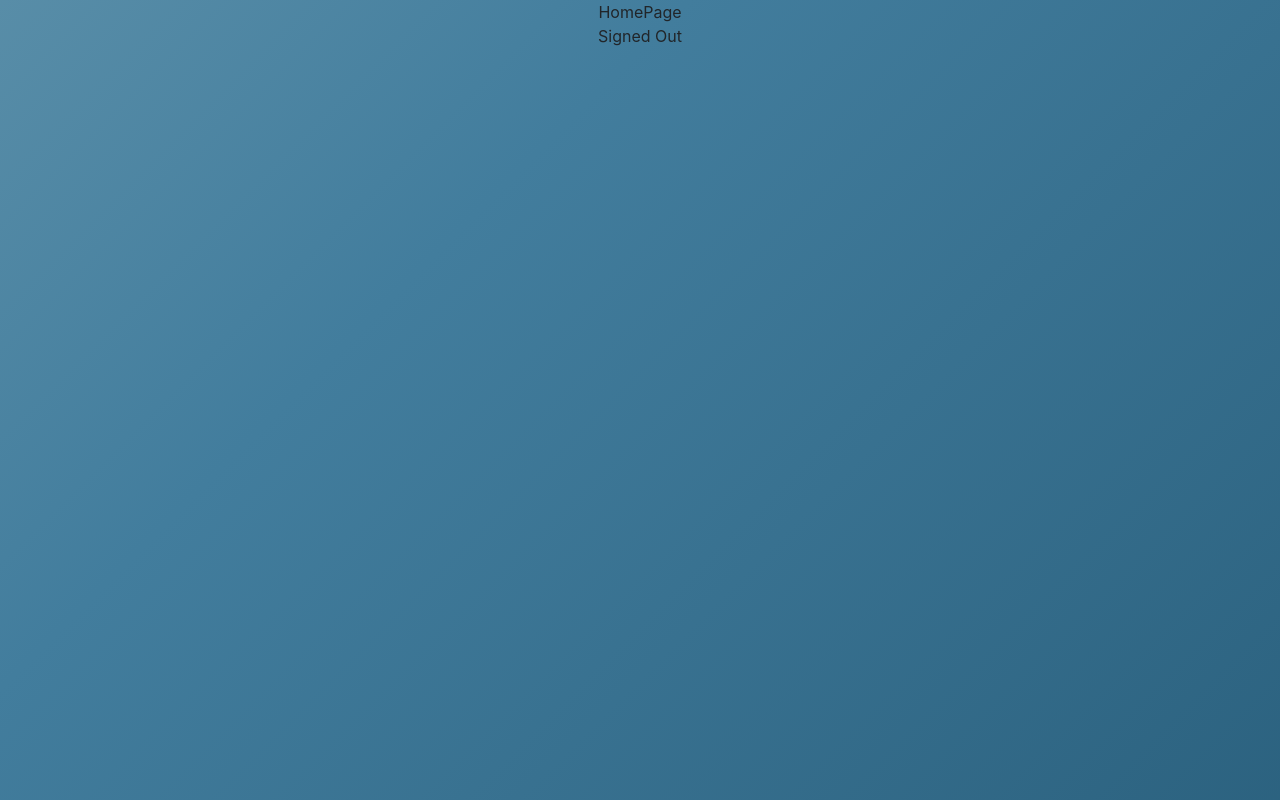
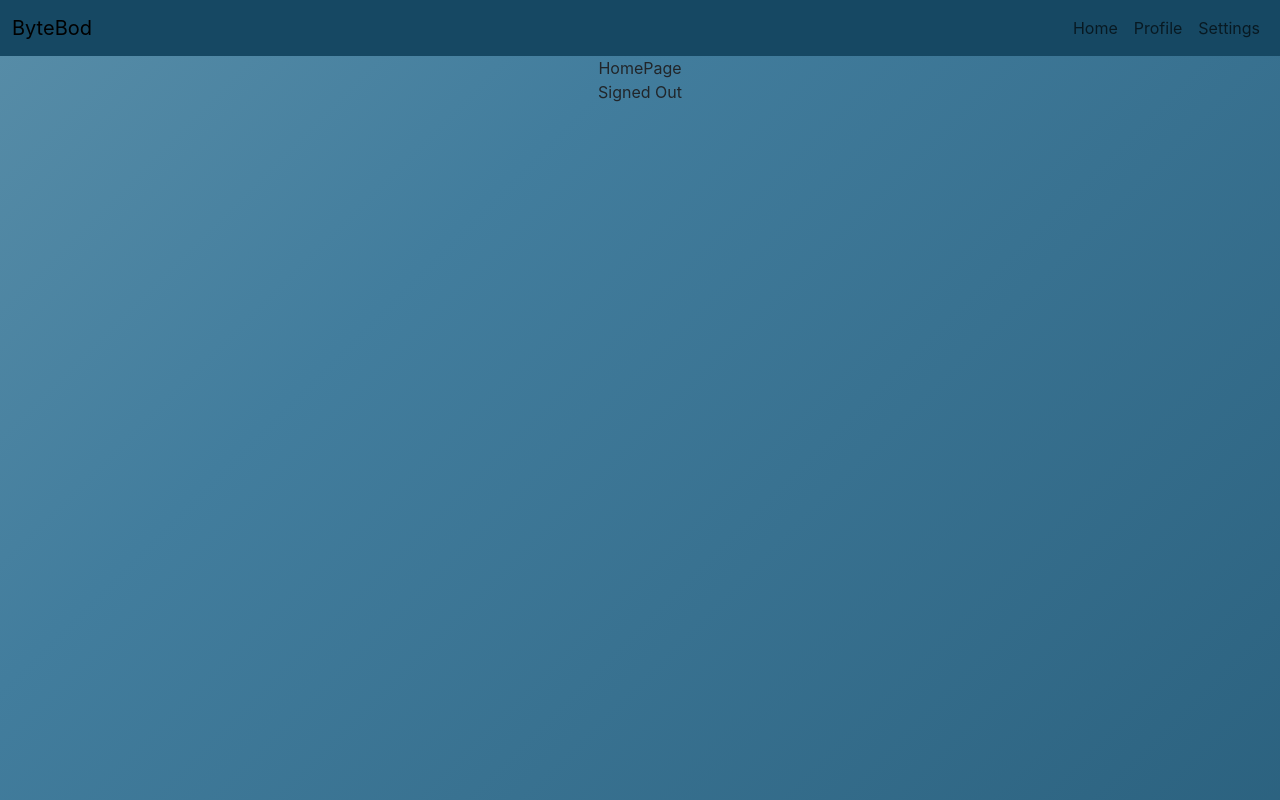
Before and after one commit to AyahKash/ByteBod, a React (Create React App) app: page /homepage in a window 1280 px wide. Built offline with nearby package versions, Linux system fonts and the light colour scheme; no server answers.

Commit message:
Accidentally deleted stuff, readding

```diff
--- a/public/index.html
+++ b/public/index.html
@@ -10,6 +10,10 @@
       content="Web site created using create-react-app"
     />
     <link rel="apple-touch-icon" href="%PUBLIC_URL%/logo192.png" />
+    <!--
+      manifest.json provides metadata used when your web app is installed on a
+      user's mobile device or desktop. See https://developers.google.com/web/fundamentals/web-app-manifest/
+    -->
     <link rel="manifest" href="%PUBLIC_URL%/manifest.json" />
     <!--
       Notice the use of %PUBLIC_URL% in the tags above.
@@ -33,10 +37,19 @@
     integrity="sha384-T3c6CoIi6uLrA9TneNEoa7RxnatzjcDSCmG1MXxSR1GAsXEV/Dwwykc2MPK8M2HN"
     crossorigin="anonymous"
     />
-    <title>ByteBod</title>
   </head>
   <body>
     <noscript>You need to enable JavaScript to run this app.</noscript>
     <div id="root"></div>
+    <!--
+      This HTML file is a template.
+      If you open it directly in the browser, you will see an empty page.
+
+      You can add webfonts, meta tags, or analytics to this file.
+      The build step will place the bundled scripts into the <body> tag.
+
+      To begin the development, run `npm start` or `yarn start`.
+      To create a production bundle, use `npm run build` or `yarn build`.
+    -->
   </body>
 </html>
--- a/src/App.js
+++ b/src/App.js
@@ -5,6 +5,9 @@ import SignUp from "./components/auth/SignUp"
 import AuthDetails from "./components/auth/AuthDetails"
 import { BrowserRouter as Router, Routes, Route } from 'react-router-dom';
 import { HomePage } from './components/pages/HomePage';
+import { Settings } from "./components/pages/Settings";
+import { Profile } from "./components/pages/Profile";
+
 function App() {
   return (
     <div className="App">
@@ -12,6 +15,8 @@ function App() {
         <Route path="/" element={<SignIn/>}/>
         <Route path="/signup" element={<SignUp />} />
         <Route path="/homepage" element={<React.Fragment><HomePage /><AuthDetails /></React.Fragment>} />
+        <Route path="/settings" element={<Settings />} />
+        <Route path="/profile" element={<Profile />} />
       </Routes>
     </div>
   );
--- a/src/components/pages/HomePage.js
+++ b/src/components/pages/HomePage.js
@@ -1,10 +1,12 @@
 import React from 'react'
+import Navbar from "../Navbar";
 import "./HomePage.css"
 
 export const HomePage = () => {
   return (
     <div>
-    HomePage
+      <Navbar />
+      <div>HomePage</div>
     </div>
   )
 }
```
